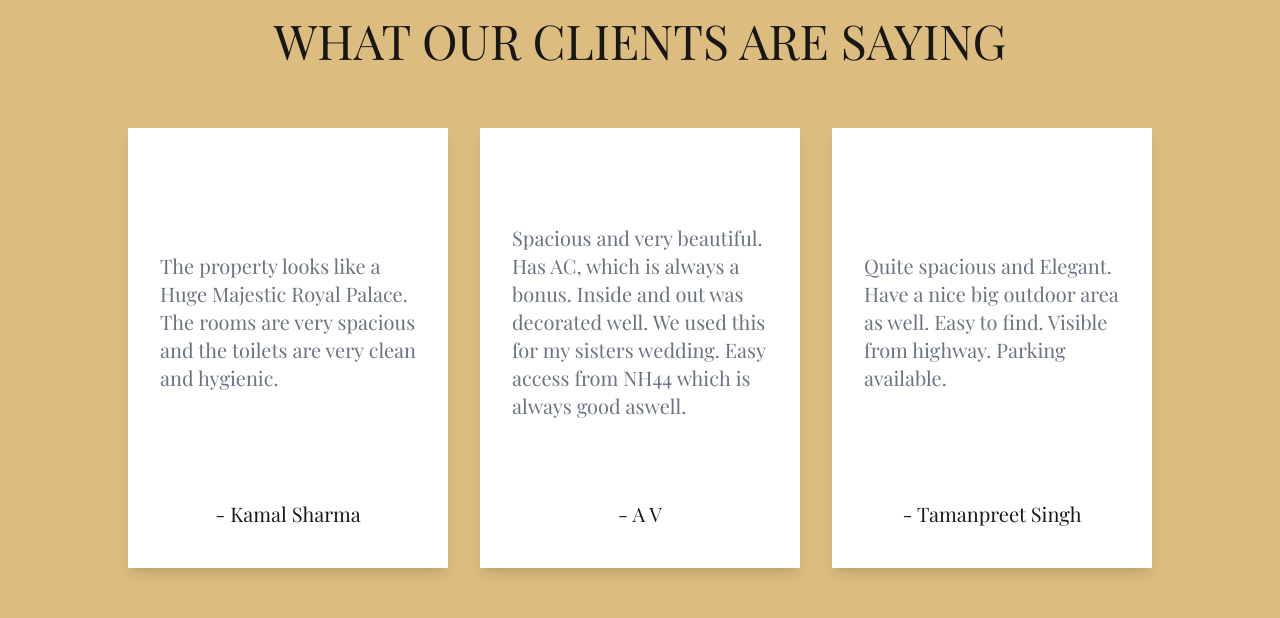
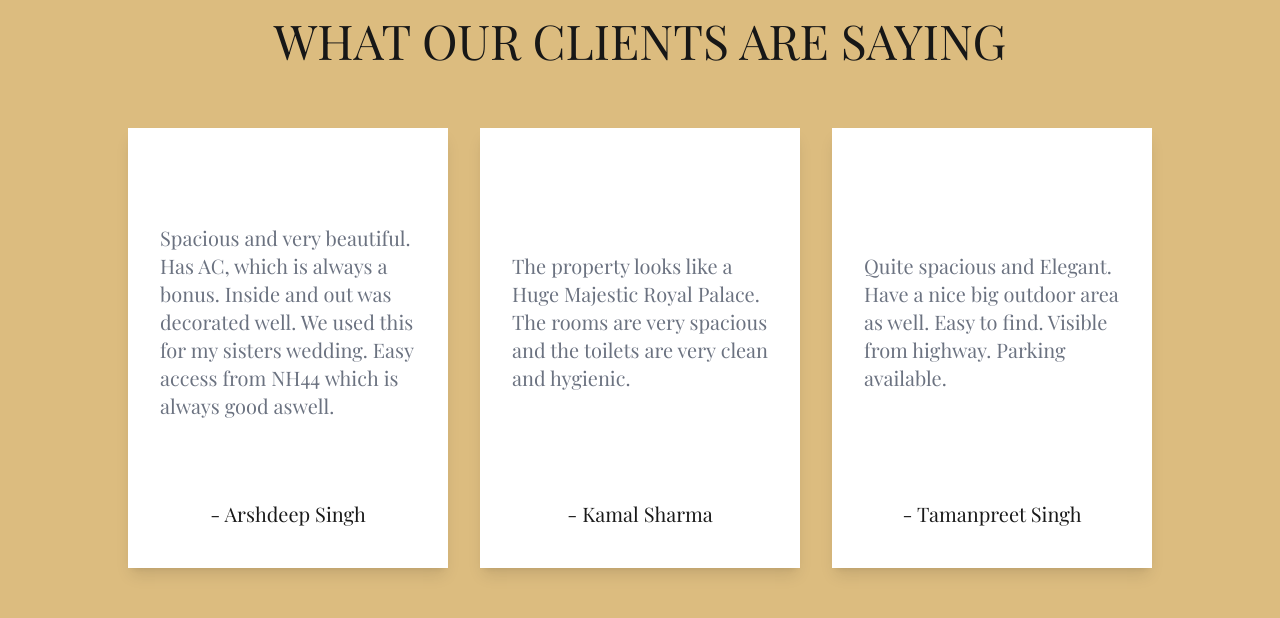
Before and after one commit to ArjunBasandrai/prithviresorts, a Next.js app: page / in a window 1280 px wide. Shown: the part 6420-7038 px from the top of the page. Built offline with nearby package versions, Linux system fonts and the light colour scheme.

Commit message:
feat: updated testimonials

```diff
--- a/src/components/Testimonials.tsx
+++ b/src/components/Testimonials.tsx
@@ -19,12 +19,12 @@ function TestimonialCard({ testimonial }: { testimonial: [string, string] }) {
 export default function Testimonials() {
     const testimonials: [string, string][] = [
         [
+            "Spacious and very beautiful. Has AC, which is always a bonus. Inside and out was decorated well. We used this for my sisters wedding. Easy access from NH44 which is always good aswell.",
+            "Arshdeep Singh",
+        ],
+        [
             "The property looks like a Huge Majestic Royal Palace. The rooms are very spacious and the toilets are very clean and hygienic.",
             "Kamal Sharma",
-        ],
-        [
-            "Spacious and very beautiful. Has AC, which is always a bonus. Inside and out was decorated well. We used this for my sisters wedding. Easy access from NH44 which is always good aswell.",
-            "A V",
         ],
         [
             "Quite spacious and Elegant. Have a nice big outdoor area as well. Easy to find. Visible from highway. Parking available.",
```
